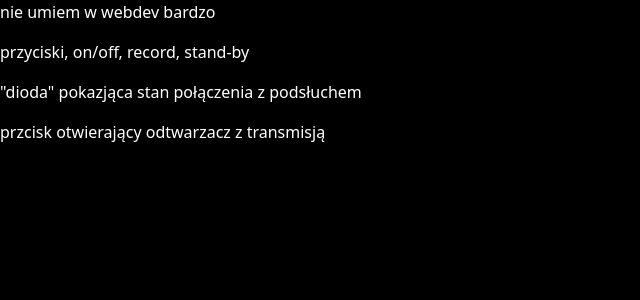
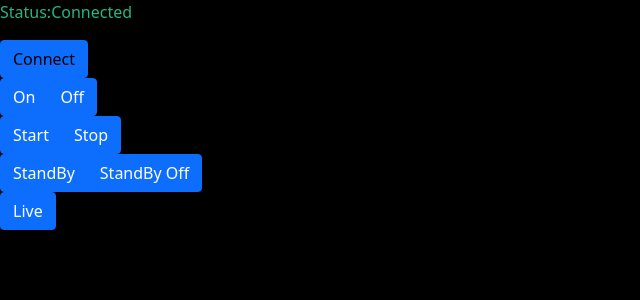
Before and after one commit to aBrodzik/Podsluch, a Flask app: page / in a window 1280 px wide. Shown: the part 216-516 px from the top of the page, without its empty margins (0-640 px from the left). Run offline with Flask 2, Linux system fonts and the light colour scheme.

Commit message:
helloWorld 1.1

```diff
--- a/app/main.py
+++ b/app/main.py
@@ -1,3 +1,5 @@
+from array import array
+
 from flask import Flask, redirect, url_for, render_template, request
 from os import listdir
 from os.path import isfile, join
@@ -12,22 +14,64 @@ def home():
 
 @app.route("/records", methods=['GET', 'POST'])
 def records():
-
-    #pobierz liste plików z katalogu, przyda się z tego zrobić oddzielną funkcję
-    path= "static/records"
+    # pobierz liste plików z katalogu, przyda się z tego zrobić oddzielną funkcję
+    path = "static/records"
     onlyfiles = [f for f in listdir(path) if isfile(join(path, f))]
 
-    records=request.form.getlist('records[]')
+    records = request.form.getlist('records[]')
     if not records:
         records = onlyfiles;
     print('records to display', records)
     return render_template("records.html", records=records)
+
 
 @app.route("/settings")
 def settings():
     return render_template("settings.html")
 
 
+@app.route("/connect", methods=["GET", "POST"])
+def connect():
+    if request.method == "POST":
+        print("connecting...")
+
+    return render_template("index.html")
+
+
+@app.route("/onoff", methods=["GET", "POST"])
+def onoff():
+    if request.method == 'POST':
+        if request.form["off"] == "off":
+            print("turning off")
+        elif request.form["on"] == "on":
+            print("turning on")
+
+    return render_template("index.html")
+
+
+@app.route("/rec", methods=["GET", "POST"])
+def rec():
+    if request.method == "POST":
+        print("recording")
+
+    return render_template("index.html")
+
+
+@app.route("/sb", methods=["GET", "POST"])
+def standby():
+    if request.method == "POST":
+        print("staring standby")
+
+    return render_template("index.html")
+
+
+@app.route("/live", methods=["GET", "POST"])
+def live():
+    if request.method == "POST":
+        print("live")
+
+    return render_template("index.html")
+
 
 if __name__ == "__main__":
     app.run()
--- a/app/static/main.css
+++ b/app/static/main.css
@@ -23,3 +23,11 @@ h1{
     background-color: #003927!important;
     color:black;
 }
+
+ .connect  {
+    color: black;
+}
+
+.form-switch{
+    color:#24B687;
+}
--- a/app/templates/index.html
+++ b/app/templates/index.html
@@ -17,6 +17,7 @@
     <h1>Siodemka's Wiretapp</h1>
     </br>
     </br>
+</header>
 <nav>
     <div>
         <ul class="nav nav-pills nav-justified">
@@ -30,21 +31,43 @@
                 <a class="nav-link" href="/settings">Setting</a>
             </li>
         </ul>
-
-
-
         </br>
         </br>
     </div>
 </nav>
-</header>
-
-     <p style="color:white">nie umiem w webdev bardzo </p>
-    <p style="color:white">przyciski, on/off, record, stand-by</p>
-    <p style="color:white">"dioda" pokazjąca stan połączenia z podsłuchem</p>
-    <p style="color:white">przcisk otwierający odtwarzacz z transmisją</p>
 
 
+<section>
+
+    <p style="color:#24B687">Status:Connected</p>
+    <form method="post" action="/connect">
+        <button class="btn btn-primary connect " type="submit">Connect</button>
+    </form>
+
+    <form method="post" action="/onoff">
+         <div class="btn-group" role="group" aria-label="Basic example">
+              <button type="submit" class="btn btn-primary" name="on" value="on">On</button>
+              <button type="submit" class="btn btn-primary" name="off" value="off">Off</button>
+        </div>
+    </form>
+
+    <form method="post" action="/rec">
+          <div class="btn-group" role="group" aria-label="Basic example">
+              <button type="submit" class="btn btn-primary" name="start" value="start">Start</button>
+              <button type="submit" class="btn btn-primary" name="stop" value="stop">Stop</button>
+        </div>
+    </form>
+    <form method="post" action="/sb">
+       <div class="btn-group" role="group" aria-label="Basic example">
+              <button type="submit" class="btn btn-primary" name="standby" value="standby">StandBy</button>
+              <button type="submit" class="btn btn-primary" name="standaway" value="standaway">StandBy Off</button>
+        </div>
+    </form>
+   <form method="post" action="/live">
+        <button class="btn btn-primary live " type="submit">Live</button>
+   </form>
+
+</section>
 
 
 </body>
```
Lines whose indentation alone changed are shown as unchanged.
